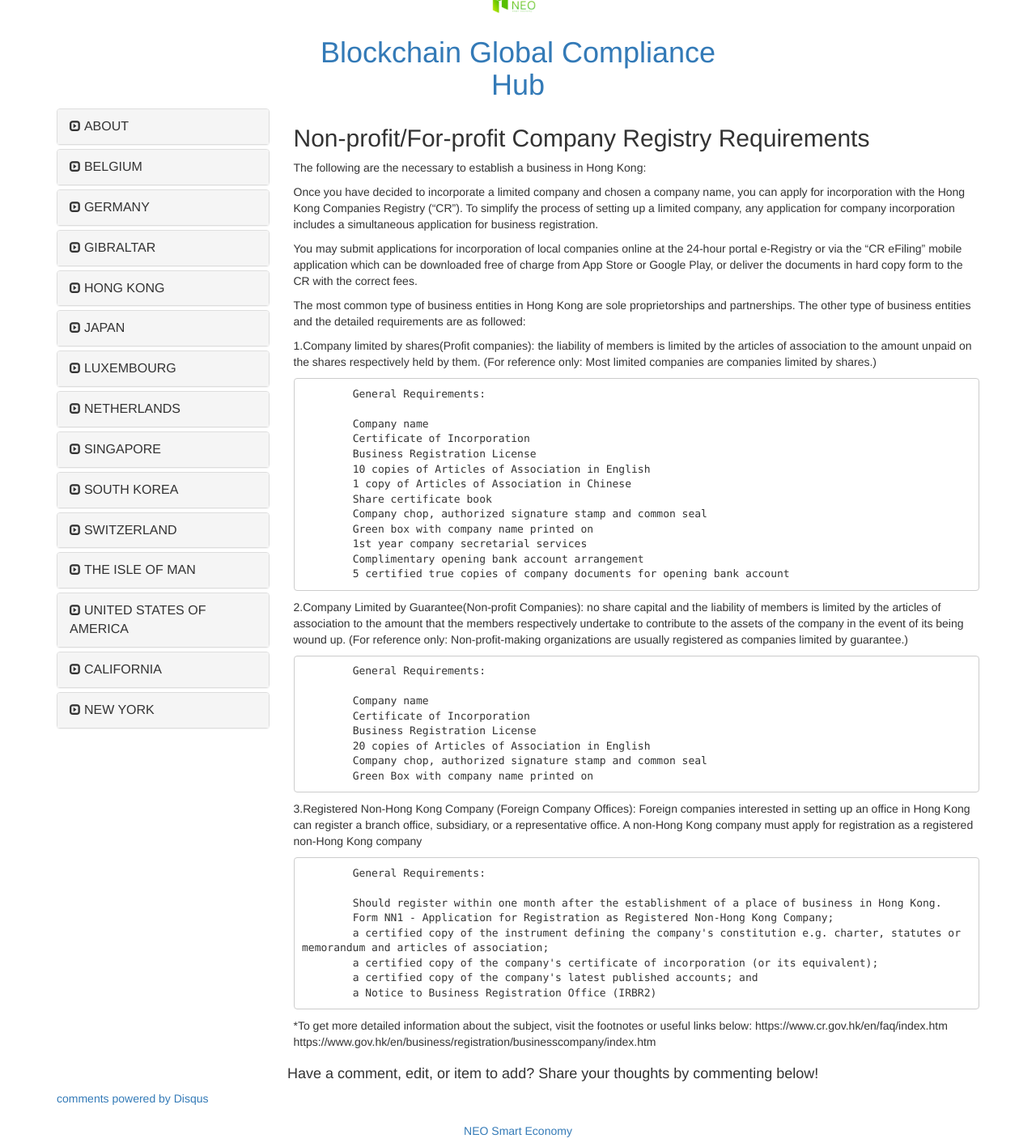
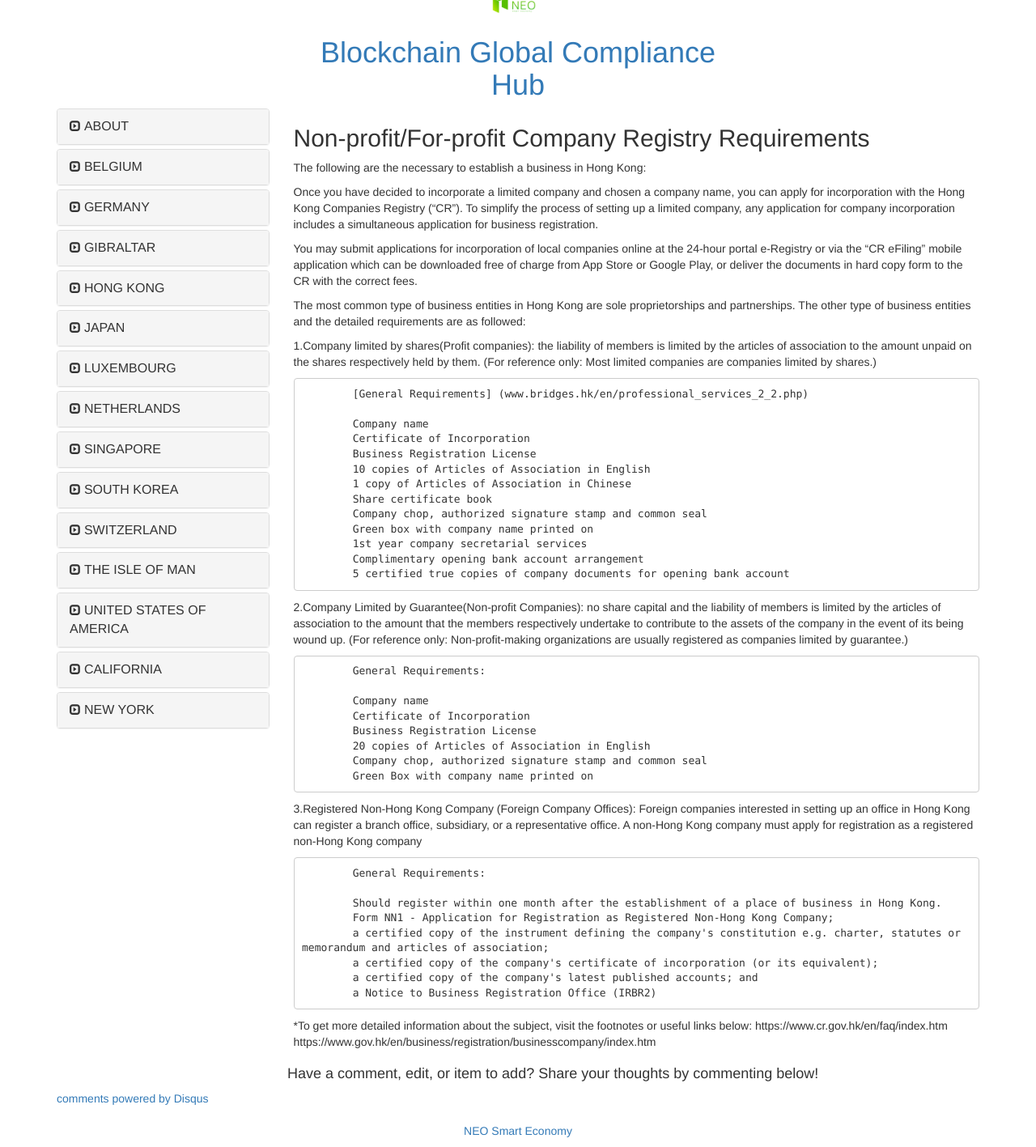
Before and after one commit to neo-project/global-blockchain-compliance-hub, a Jekyll site: the page built from _posts/Hong Kong/1111-11-01-hong-kong-registry-requirements.md, in a window 1280 px wide. Shown: the whole page at 81% size. Built offline with Jekyll 4.4.1, drawn with Linux system fonts in a browser that asks for light colours; nearby versions of some CDN libraries; comment, search, counter and statistics services are not loaded.

Commit message:
Update 1111-11-01-hong-kong-registry-requirements.md

```diff
--- a/_posts/Hong Kong/1111-11-01-hong-kong-registry-requirements.md
+++ b/_posts/Hong Kong/1111-11-01-hong-kong-registry-requirements.md
@@ -17,7 +17,7 @@ The most common type of business entities in Hong Kong are sole proprietorships
 
 1.Company limited by shares(Profit companies): the liability of members is limited by the articles of association to the amount unpaid on the shares respectively held by them. (For reference only: Most limited companies are companies limited by shares.)
 
-		General Requirements:
+		[General Requirements] (www.bridges.hk/en/professional_services_2_2.php)
 
 		Company name
 		Certificate of Incorporation
```
